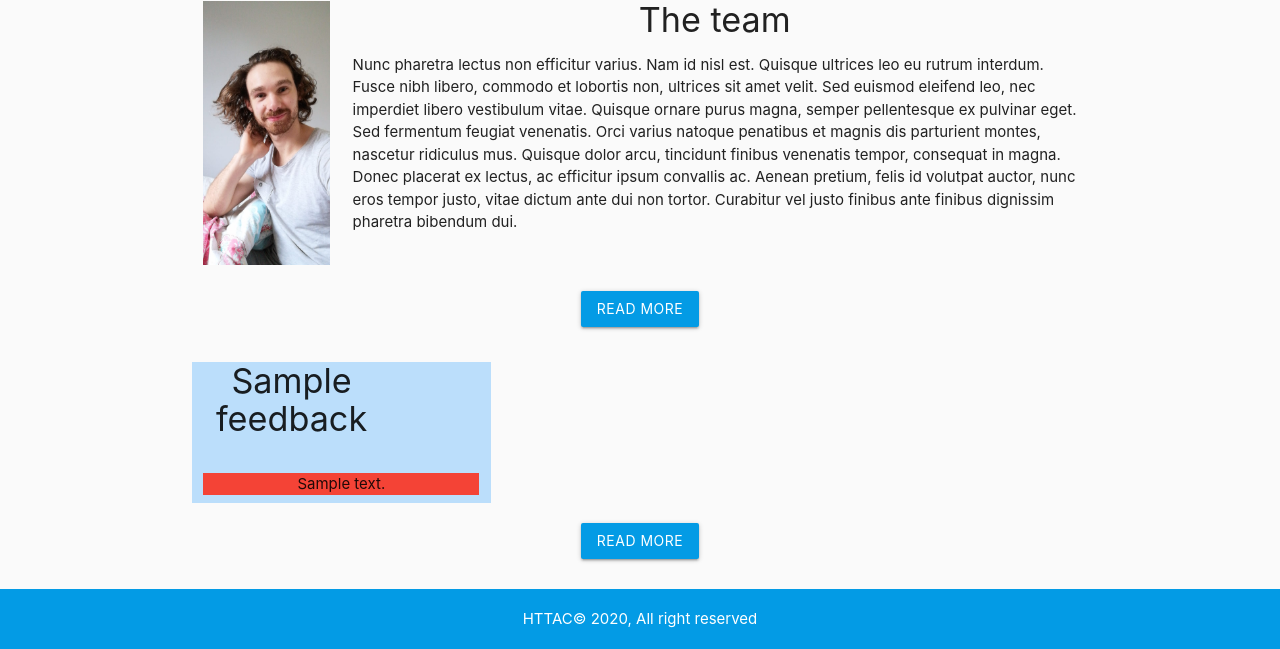
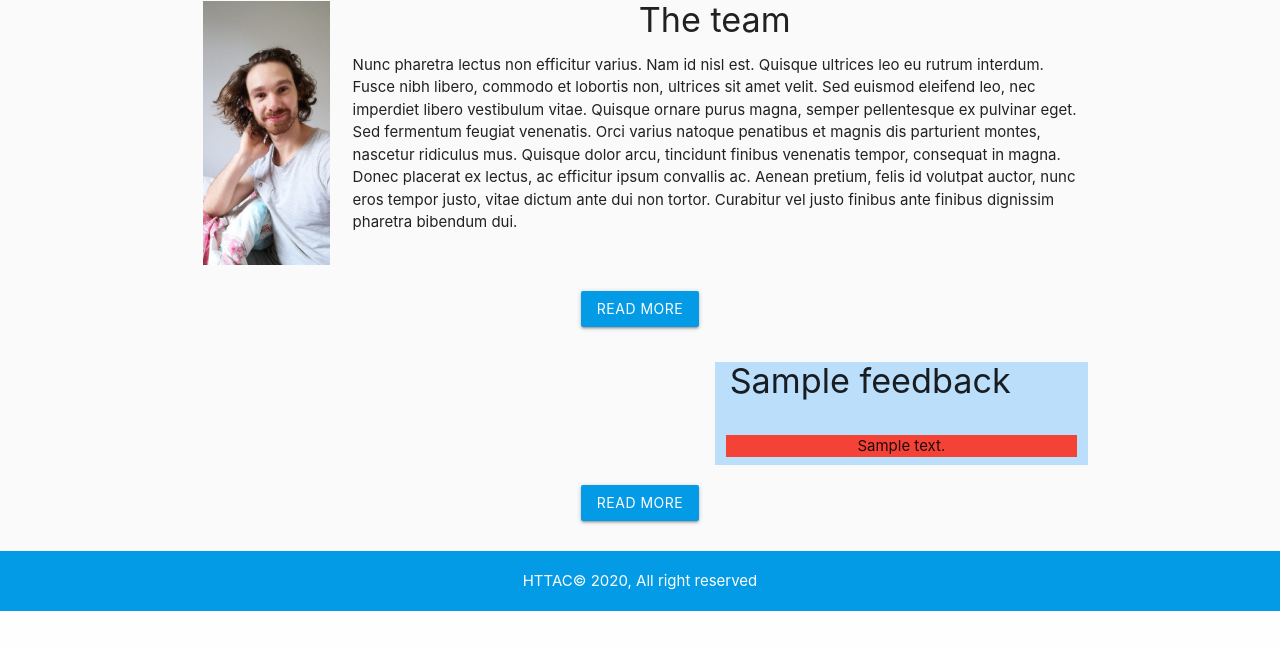
Before and after one commit to Nosjazz/milestone_3, a Flask app: page / in a window 1280 px wide. Shown: the part 1051-1700 px from the top of the page. After the commit the page ends 1662 px from the top, so only its background shows below. Run offline with Flask 2, Linux system fonts and the light colour scheme; a database or web service that is not in the repository returns one stand-in record (values such as "Sample title"); some libraries are stand-ins or nearby versions.

Commit message:
improve review in home layout

```diff
--- a/static/css/style.css
+++ b/static/css/style.css
@@ -101,6 +101,10 @@ h4 {
     margin-top: 1rem;
 }
 
+.recommends_home {
+    font-size: 0.75rem;
+}
+
 footer {
     margin-bottom: 0;
     margin-top: 2rem;
--- a/templates/home.html
+++ b/templates/home.html
@@ -53,20 +53,25 @@
     </div>
 </section>
 <section>
-
+    <div class="row center-align">
     <!-- For each review in database -->
-
-    <div class="row center-align">
-     {% for feed in feedback[0:3] %}
-        <div class="col l4 m6 s12 review_home center-align">
+     {% for feed in feedback[0:2] %}
         <!-- If interested value is true -->
         {% if feed.interested == true %}
+        <div class="col m5 s12 review_home left">
             <div class="row">
-                <div class="col s8">
-                    <h4>{{ feed.name }}</h4>
+                <div class="col s10">
+                    <i class="fas fa-star"></i>
+                    {{ feed.name }}
+                    <span class="recommends_home">recommends HHTAC</span>
+                    {% if feed.pledged == true %}
+                    <span class="recommends_home">, and is willing to pledged!</span>
+                    {% else %}
+                        !
+                    {% endif %}
                 </div>
                 {% if session.user|lower == feed.created_by|lower %}
-                <div class="col s4">
+                <div class="col s2">
                     <a href="{{ url_for('reviewEdit', feed_id=feed._id) }}" class="btn-small light-blue lighten-1">Edit</a>
                 </div>
                 {% endif %}
@@ -74,14 +79,16 @@
             <p class="green">
                 {{ feed.review }}
             </p>
+
         <!-- If interested value is false -->
             {% else %}
+        <div class="col m5 s12 review_home right">
             <div class="row">
-                <div class="col s8">
+                <div class="col s10">
                     <h4>{{ feed.name }}</h4>
                 </div>
                 {% if session.user|lower == feed.created_by|lower %}
-                <div class="col s4">
+                <div class="col s2">
                     <a href="{{ url_for('reviewEdit', feed_id=feed._id) }}" class="btn-small light-blue lighten-1">Edit</a>
                 </div>
                 {% endif %}
@@ -92,9 +99,9 @@
             {% endif %}
         </div>
         {% endfor %}
+    </div>
+    <!-- End for 2 first review in database -->
 
-    <!-- End for each review in database -->
-    </div>
     <div class="center-align">
             <a href="{{ url_for('reviews') }}" class="light-blue darken-1 btn ">Read More</a>
     </div>
```
